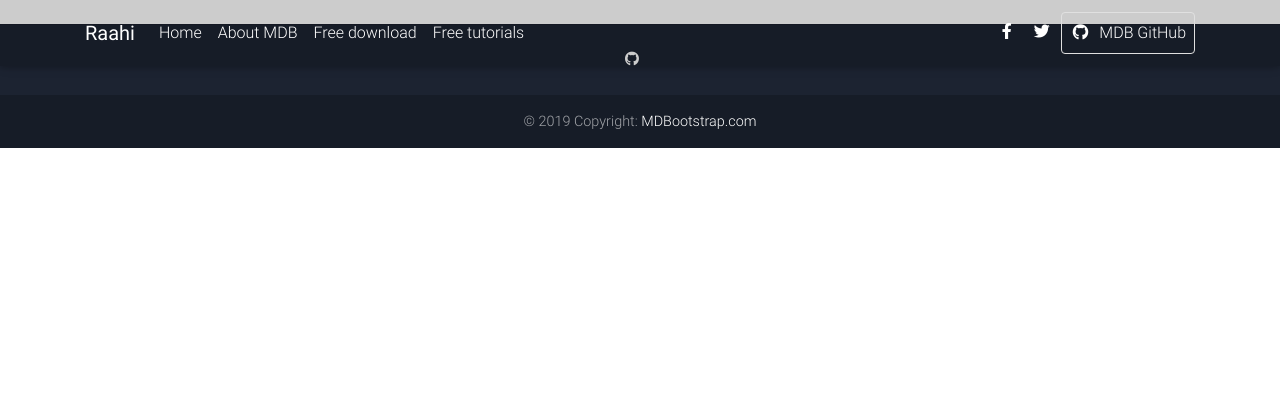
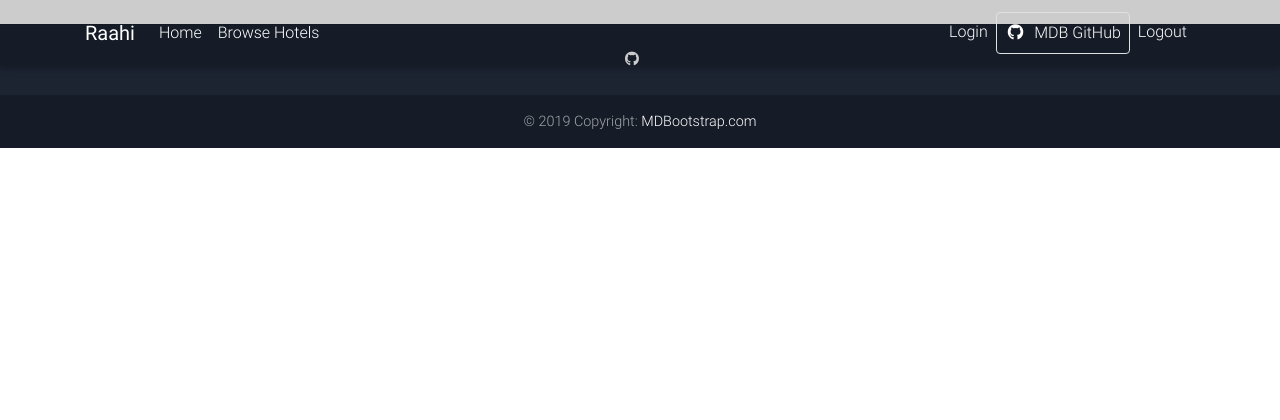
Before and after one commit to zahir1509/project-ap-etravel, a Django app: template main/templates/base.html in a window 1280 px wide. Shown: the top 420 px of the page. Run offline with Django 3.2, Linux system fonts and the light colour scheme; the template is opened without the code that fills it, so the values that code supplies are empty; some libraries are stand-ins or nearby versions.

Commit message:
Update base.html

```diff
--- a/main/templates/base.html
+++ b/main/templates/base.html
@@ -49,37 +49,29 @@
         <!-- Left -->
         <ul class="navbar-nav mr-auto">
           <li class="nav-item">
-            <a class="nav-link" href="#">Home
+            <a class="nav-link" href="/">Home
             </a>
           </li>
           <li class="nav-item">
-            <a class="nav-link" href="https://mdbootstrap.com/docs/jquery/" target="_blank">About MDB</a>
+            <a class="nav-link" href="#" target="_blank">Browse Hotels</a>
           </li>
-          <li class="nav-item">
-            <a class="nav-link" href="https://mdbootstrap.com/docs/jquery/getting-started/download/" target="_blank">Free
-              download</a>
-          </li>
-          <li class="nav-item">
-            <a class="nav-link" href="https://mdbootstrap.com/education/bootstrap/" target="_blank">Free tutorials</a>
-          </li>
+
         </ul>
 
         <!-- Right -->
         <ul class="navbar-nav nav-flex-icons">
           <li class="nav-item">
-            <a href="https://www.facebook.com/mdbootstrap" class="nav-link" target="_blank">
-              <i class="fab fa-facebook-f"></i>
-            </a>
-          </li>
-          <li class="nav-item">
-            <a href="https://twitter.com/MDBootstrap" class="nav-link" target="_blank">
-              <i class="fab fa-twitter"></i>
+            <a class="nav-link" href="#">Login
             </a>
           </li>
           <li class="nav-item">
             <a href="https://github.com/mdbootstrap/bootstrap-material-design" class="nav-link border border-light rounded"
               target="_blank">
               <i class="fab fa-github mr-2"></i>MDB GitHub
+            </a>
+          </li>
+          <li class="nav-item">
+            <a class="nav-link" href="#">Logout
             </a>
           </li>
         </ul>
```
